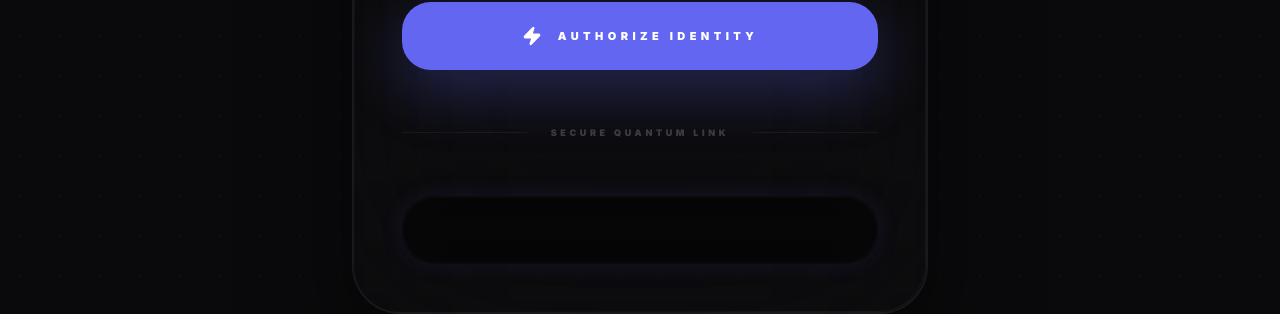
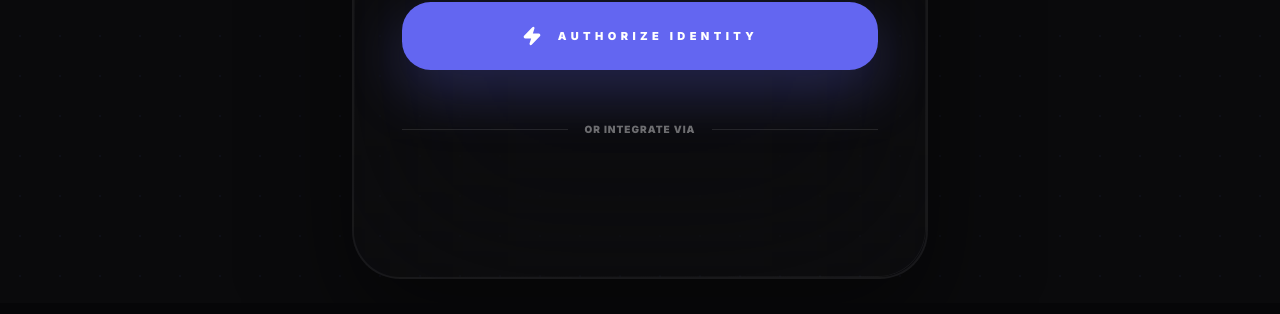
Before and after one commit to saurabhyadav4-959/study-tracker, a React (Vite) app: page /#/login in a window 1280 px wide. Shown: the part 624-938 px from the top of the page. Built offline with nearby package versions, Linux system fonts and the light colour scheme; no server answers.

Commit message:
style: Clean up Google login button styling for professional look

```diff
--- a/src/pages/Login.tsx
+++ b/src/pages/Login.tsx
@@ -214,25 +214,22 @@ const Login: React.FC = () => {
                 )}
               </button>
 
-              <div className="relative flex items-center py-6">
-                <div className="flex-grow border-t border-white/5"></div>
-                <span className="flex-shrink-0 mx-6 text-white/20 text-[9px] font-black uppercase tracking-[0.4em]">secure quantum link</span>
-                <div className="flex-grow border-t border-white/5"></div>
+              <div className="relative flex items-center py-5">
+                <div className="flex-grow border-t border-white/10"></div>
+                <span className="flex-shrink-0 mx-4 text-white/40 text-[10px] font-black uppercase tracking-widest">or integrate via</span>
+                <div className="flex-grow border-t border-white/10"></div>
               </div>
 
-              <div className="relative group/google w-full p-[2px] rounded-[2rem] bg-gradient-to-r from-primary/30 via-secondary/30 to-primary/30 hover:from-primary hover:via-secondary hover:to-primary transition-all duration-700 shadow-[0_0_25px_rgba(99,102,241,0.1)] hover:shadow-[0_0_35px_rgba(99,102,241,0.35)] overflow-hidden">
-                <div className="absolute inset-0 bg-[#0a0a0c] rounded-[2rem] margin-[1px] -z-10" />
-                <div className="flex justify-center w-full bg-black/40 backdrop-blur-md rounded-[2rem] py-3 px-4 [&>div]:w-full [&>div>div]:!w-full [&>div>div]:!flex [&>div>div]:!justify-center [&>div>div]:!bg-transparent [&>div>div>iframe]:!rounded-[1.8rem]">
+              <div className="w-full flex justify-center [&>div]:w-full [&>div>div]:!w-full [&>div>div]:!flex [&>div>div]:!justify-center [&>div>div]:!h-[52px]">
                 <GoogleLogin
                   onSuccess={handleGoogleSuccess}
                   onError={() => setError('GOOGLE AUTHENTICATION FAILED')}
                   theme="filled_black"
                   shape="pill"
                   size="large"
-                    text={mode === 'login' ? 'signin_with' : 'signup_with'}
-                    width="100%"
+                  text="signin_with"
+                  width="450px"
                 />
-                </div>
               </div>
 
             </form>
```
Lines whose indentation alone changed are shown as unchanged.
